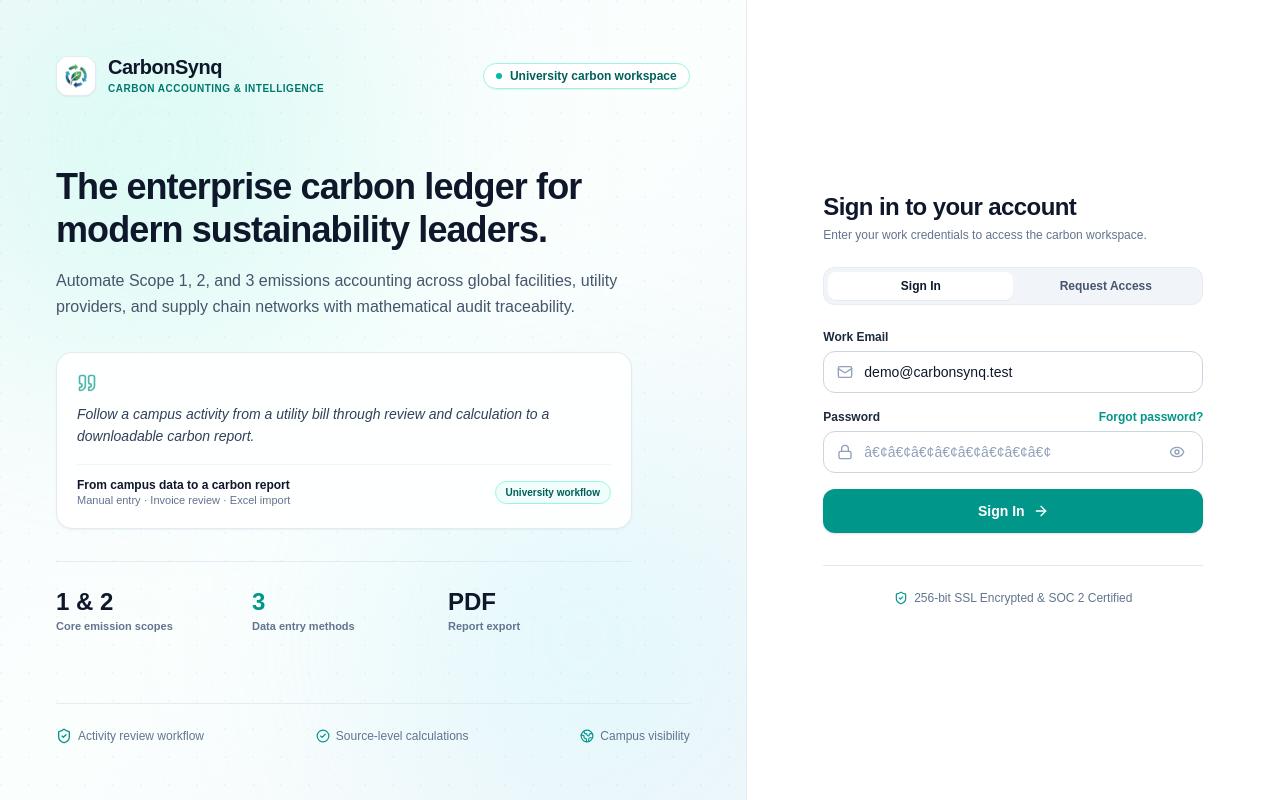
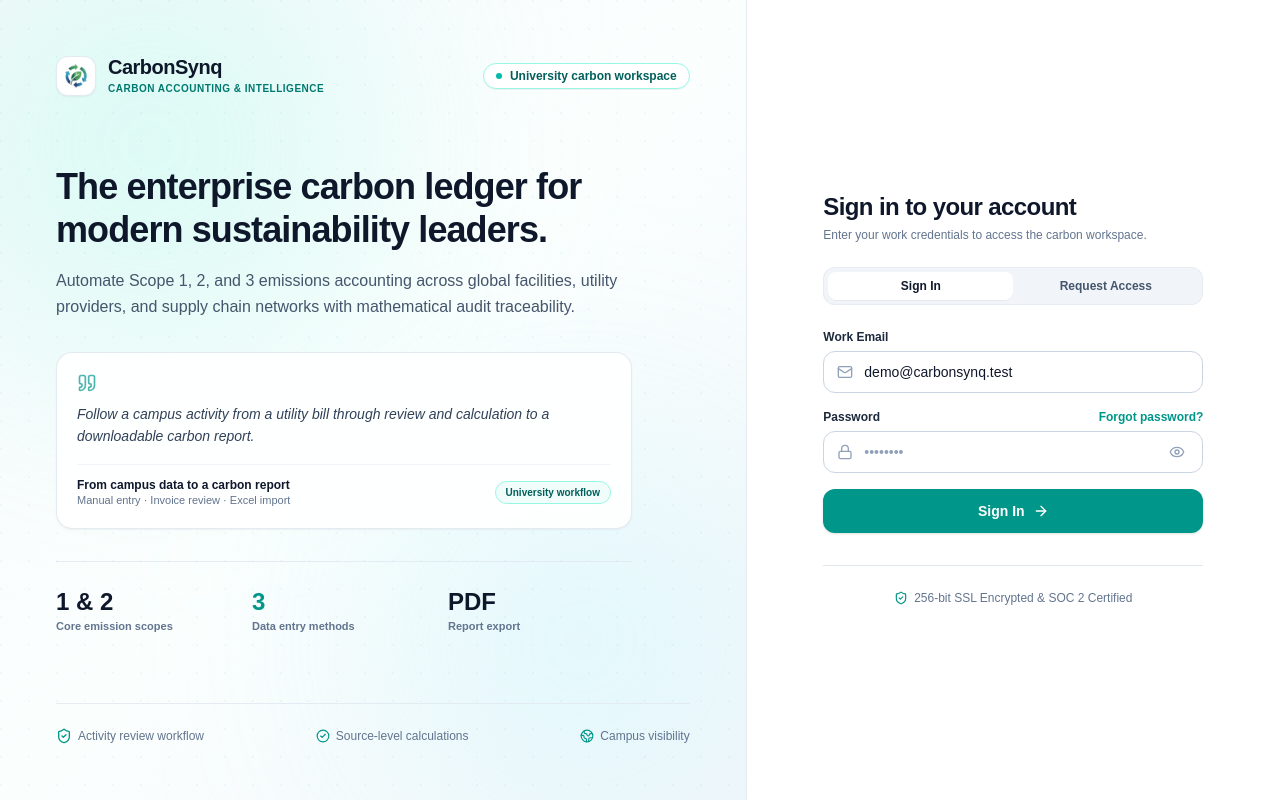
Before and after one commit to sarwang-23/carbonsynq, a Next.js app in the folder frontend/: page /auth/signin in a window 1280 px wide. Built offline with nearby package versions, Linux system fonts and the light colour scheme.

Commit message:
fix: correct mojibake bullet placeholder + ellipsis on sign-in page

```diff
--- a/frontend/src/app/auth/signin/page.tsx
+++ b/frontend/src/app/auth/signin/page.tsx
@@ -267,7 +267,7 @@ export default function SignInPage() {
                   name="password"
                   type={showPassword ? 'text' : 'password'}
                   required
-                  placeholder="â€¢â€¢â€¢â€¢â€¢â€¢â€¢â€¢"
+                  placeholder="••••••••"
                   className="h-10.5 w-full rounded-xl border border-slate-300 bg-white pl-10 pr-10 text-sm text-slate-900 placeholder:text-slate-400 outline-none transition-all hover:border-slate-400 focus:border-teal-600 focus:ring-2 focus:ring-teal-600/15"
                 />
                 <button
@@ -302,7 +302,7 @@ export default function SignInPage() {
               {isPending ? (
                 <>
                   <span className="size-4 animate-spin rounded-full border-2 border-white/30 border-t-white" />
-                  <span>Signing inâ€¦</span>
+                  <span>Signing in…</span>
                 </>
               ) : (
                 <>
```
